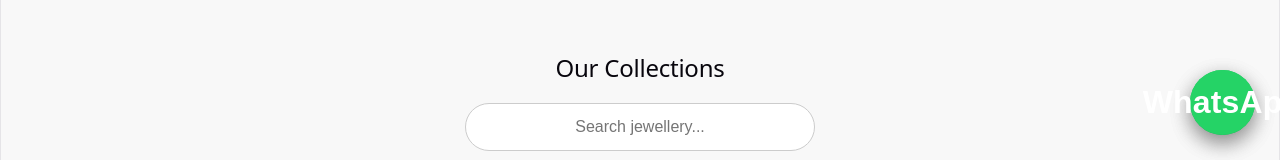
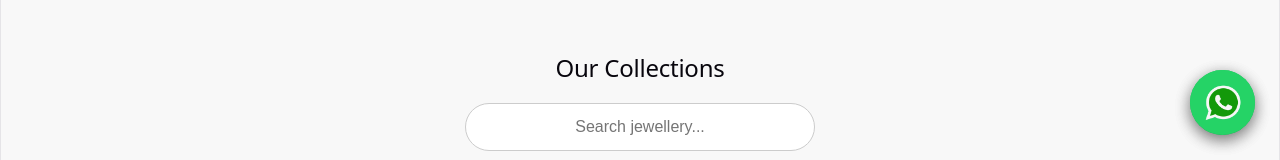
Before and after one commit to aakashbeligiri/Ashish-Jewellers, a React (Vite) app: page / in a window 1280 px wide. Shown: the part 640-800 px from the top of the page. Built offline with nearby package versions, Linux system fonts and the light colour scheme; no server answers.

Commit message:
Add WhatsApp floating button and UI improvements

```diff
--- a/src/App.css
+++ b/src/App.css
@@ -427,18 +427,20 @@ body {
 
 .floating-whatsapp {
   position: fixed;
+  bottom: 25px;
   right: 25px;
-  bottom: 25px;
+  width: 65px;
+  height: 65px;
   background: #25d366;
-  color: white;
-  padding: 16px 22px;
-  border-radius: 40px;
-  font-weight: bold;
-  text-decoration: none;
-  box-shadow: 0 8px 20px rgba(0, 0, 0, 0.25);
-  z-index: 999;
+  border-radius: 50%;
+  display: flex;
+  align-items: center;
+  justify-content: center;
+  z-index: 9999;
+  box-shadow: 0 5px 15px rgba(0,0,0,0.3);
 }
 
-.floating-whatsapp:hover {
-  background: #1ebe5d;
+.floating-whatsapp img {
+  width: 38px;
+  height: 38px;
 }
--- a/src/App.jsx
+++ b/src/App.jsx
@@ -7,6 +7,7 @@ import bridalImage from "./assets/bridal.jpg";
 import banglesImage from "./assets/bangles.jpg";
 import { useEffect, useState } from "react";
 import axios from "axios";
+import whatsappIcon from "./assets/whatsapp.png";
 
 function App() {
  const [products, setProducts] = useState([
@@ -445,7 +446,7 @@ const isAdminPage =
   target="_blank"
   rel="noreferrer"
 >
-  WhatsApp
+  <img src={whatsappIcon} alt="WhatsApp" />
 </a>
 
     </div>
```
Also changed, not shown: src/assets/whatsapp.png (added).
